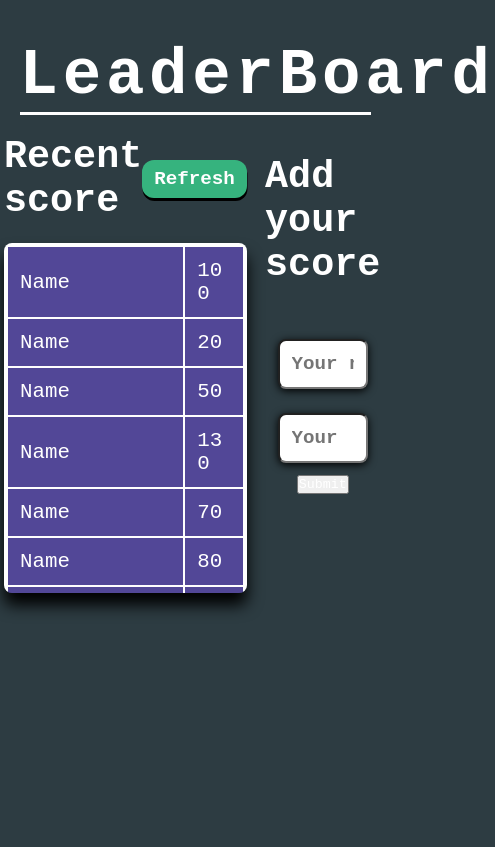
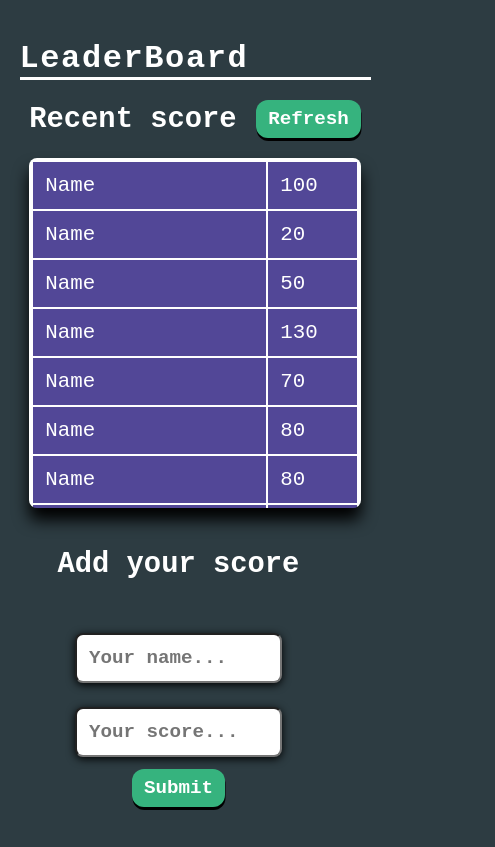
Before and after one commit to Mujeeb4582/Leaderboard, a website built with webpack: page src/index.html in a window 390 px wide. Shown: the whole page, 495 px wide, since content can reach past the window. Built offline with nearby package versions, Linux system fonts and the light colour scheme.

Commit message:
Add the media quarry and styling to form button

```diff
--- a/src/style.css
+++ b/src/style.css
@@ -1,11 +1,10 @@
 * {
   margin: 0;
   padding: 0;
-  font-family:'Courier New', Courier, monospace;
+  font-family: 'Courier New', Courier, monospace;
   font-style: normal;
   color: #fff;
 }
-
 
 /* styling for scrollbar */
 ::-webkit-scrollbar {
@@ -23,7 +22,6 @@
   background: #ddd;
   border-radius: 10px;
 }
-
 
 body {
   width: 100vw;
@@ -65,23 +63,29 @@ main section .heading-wrapper {
   align-items: center;
 }
 
-main section .heading-wrapper h2,
 main form h2 {
+  margin-bottom: 40px;
+}
+
+main form h2,
+main section .heading-wrapper h2 {
   font-size: 2.4rem;
 }
 
-main section .heading-wrapper .refresh {
+main section .heading-wrapper .refresh,
+main form .addDetails {
   background-color: #36b37e;
   border: none;
   border-radius: 12px;
   padding: 8px 12px;
   font-size: 1.2rem;
   font-weight: 600;
-  box-shadow: .5px 3px #000;
+  box-shadow: 0.5px 3px #000;
   cursor: pointer;
 }
 
-main section .heading-wrapper .refresh:hover {
+main section .heading-wrapper .refresh:hover,
+main form .addDetails:hover {
   transition: linear 0.4s;
   transform: scale(1.1);
 }
@@ -115,7 +119,7 @@ main section table td {
 }
 
 main section table td:nth-child(1) {
-  width: 65%
+  width: 65%;
 }
 
 main form {
@@ -123,11 +127,7 @@ main form {
   flex-direction: column;
   width: 90%;
   align-items: center;
-  margin-top: 20px;
-}
-
-main form h2 {
-  margin-bottom: 40px;
+  margin-top: 10px;
 }
 
 main form input {
@@ -145,3 +145,35 @@ main form input:focus {
   background-color: #2d3c42;
   color: #fff;
 }
+
+main form .button-wrapper {
+  width: 65%;
+  margin-top: 12px;
+  text-align: right;
+}
+
+@media (max-width: 768px) {
+  header h1 {
+    font-size: 2rem;
+    letter-spacing: 0.1rem;
+  }
+
+  main {
+    display: flex;
+    flex-direction: column;
+  }
+
+  main form {
+    width: 90%;
+    margin-bottom: 40px;
+  }
+
+  main form h2 {
+    margin-top: 30px;
+    font-size: 1.8rem;
+  }
+
+  main section .heading-wrapper h2 {
+    font-size: 1.8rem;
+  }
+}
```
